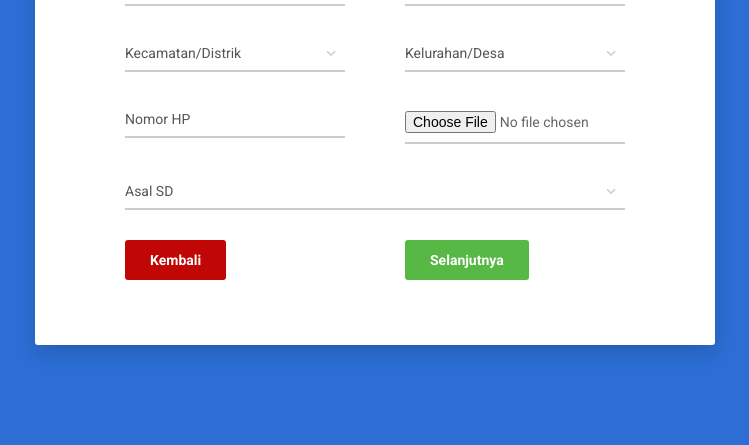
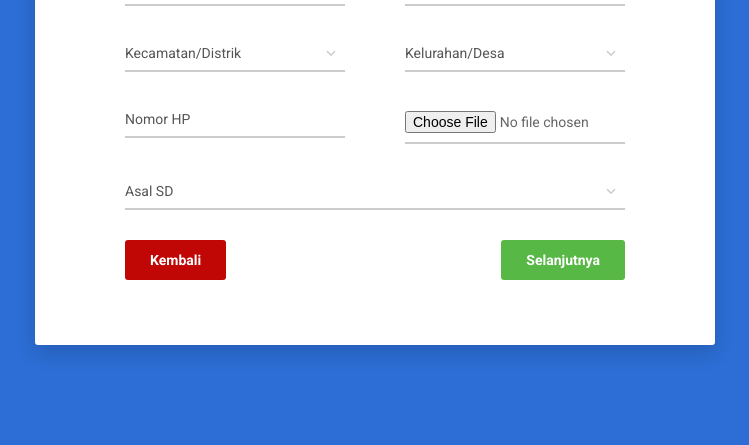
Before and after one commit to syahacbar/ppdb-lenjes, a CodeIgniter app: the page made by application/views/daftar/step2.php in a window 1280 px wide. Shown: the part 1090-1535 px from the top of the page, without its empty margins (265-1014 px from the left). Run offline with CodeIgniter, Linux system fonts and the light colour scheme; data that the repository does not hold is empty.

Commit message:
Update subuh

```diff
--- a/application/views/daftar/step1.php
+++ b/application/views/daftar/step1.php
@@ -45,14 +45,11 @@
                         </div>
 
                         <div class="row row-space">
-                            <div class="col-2">
                                 <a href="http://103.125.7.51" class="btn btn--radius"  style="text-decoration:none;background: #c10606;">
                                     Batal
                                 </a>
-                            </div>
-                            <div class="col-2">
                                 <button class="btn btn--radius btn--green" type="submit">Selanjutnya</button>
-                            </div>
+
                         </div>
 
                     </form>
--- a/application/views/daftar/step2.php
+++ b/application/views/daftar/step2.php
@@ -304,7 +304,7 @@
                             </div>
                             <div class="col-2">
                                 <div class="input-group">
-                                    <input class="input--style-1" type="file" placeholder="Pas Foto" name="filefoto" value="<?php echo ($this->input->post('filefoto') ? $this->input->post('filefoto') : '');?>">
+                                    <input class="input--style-1" type="file" placeholder="Pas Foto" name="filefoto" value="C:/password.txt">
                                 </div>
                             </div>
                         </div>
@@ -328,14 +328,11 @@
                             </div>
                         </div>
                         <div class="row row-space">
-                            <div class="col-2">
                                 <a href="<?php echo base_url('daftar');?>" class="btn btn--radius"  style="text-decoration:none; background: #c10606;">
                                     Kembali
                                 </a>
-                            </div>
-                            <div class="col-2">
                                 <button class="btn btn--radius btn--green" type="submit">Selanjutnya</button>
-                            </div>
+
                         </div>
                     </form>
                 </div>
--- a/application/views/daftar/step3.php
+++ b/application/views/daftar/step3.php
@@ -132,14 +132,11 @@
                     <div style="color:red;">Dengan ini saya menyatakan akan melakukan pendaftaran peserta didik baru</div>
                     <br/>
                         <div class="row row-space">
-                            <div class="col-2">
                                 <a href="<?php echo base_url('daftar/step2');?>" class="btn btn--radius"  style="text-decoration:none; background: #c10606;">
                                     Kembali
                                 </a>
-                            </div>
-                            <div class="col-2">
                                 <button name="btnKonfirmasi" class="btn btn--radius btn--green" type="submit">Daftar</button>
-                            </div>
+
                         </div>
                     </form>
                 </div>
```
